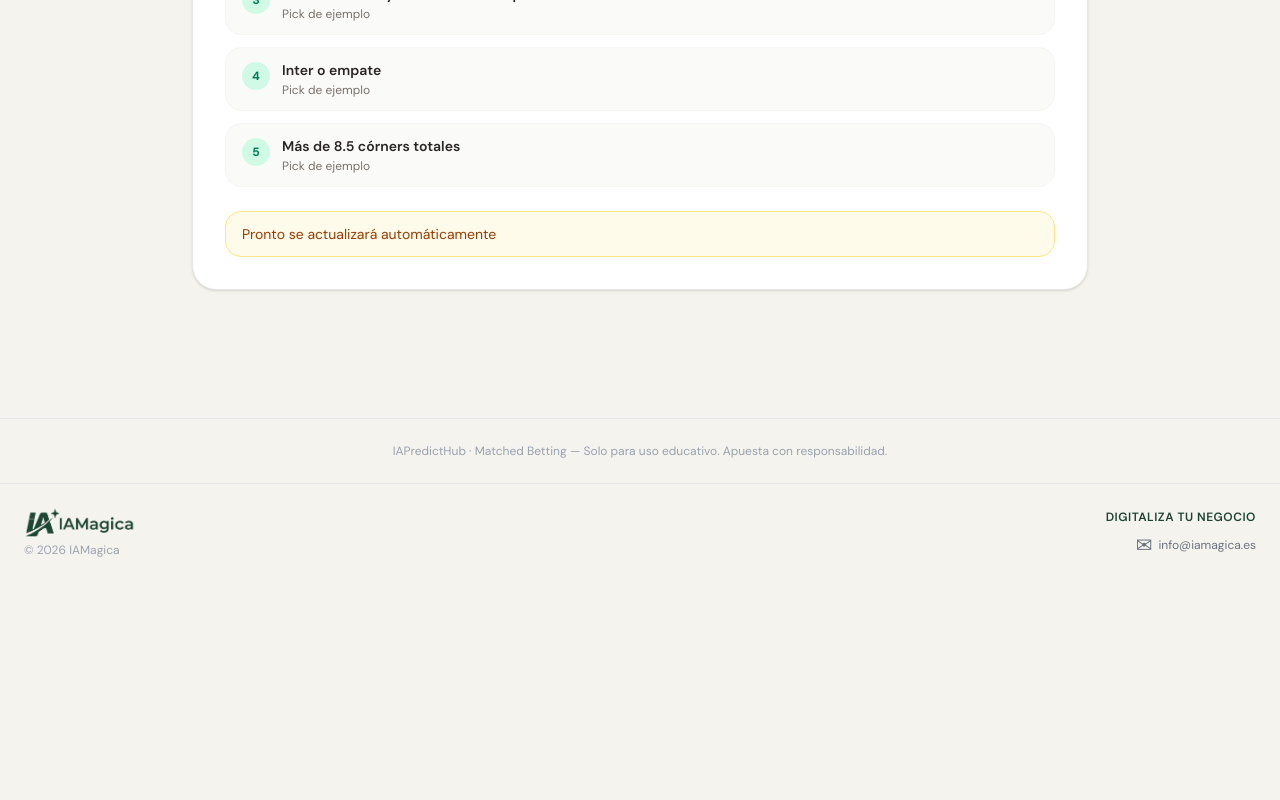
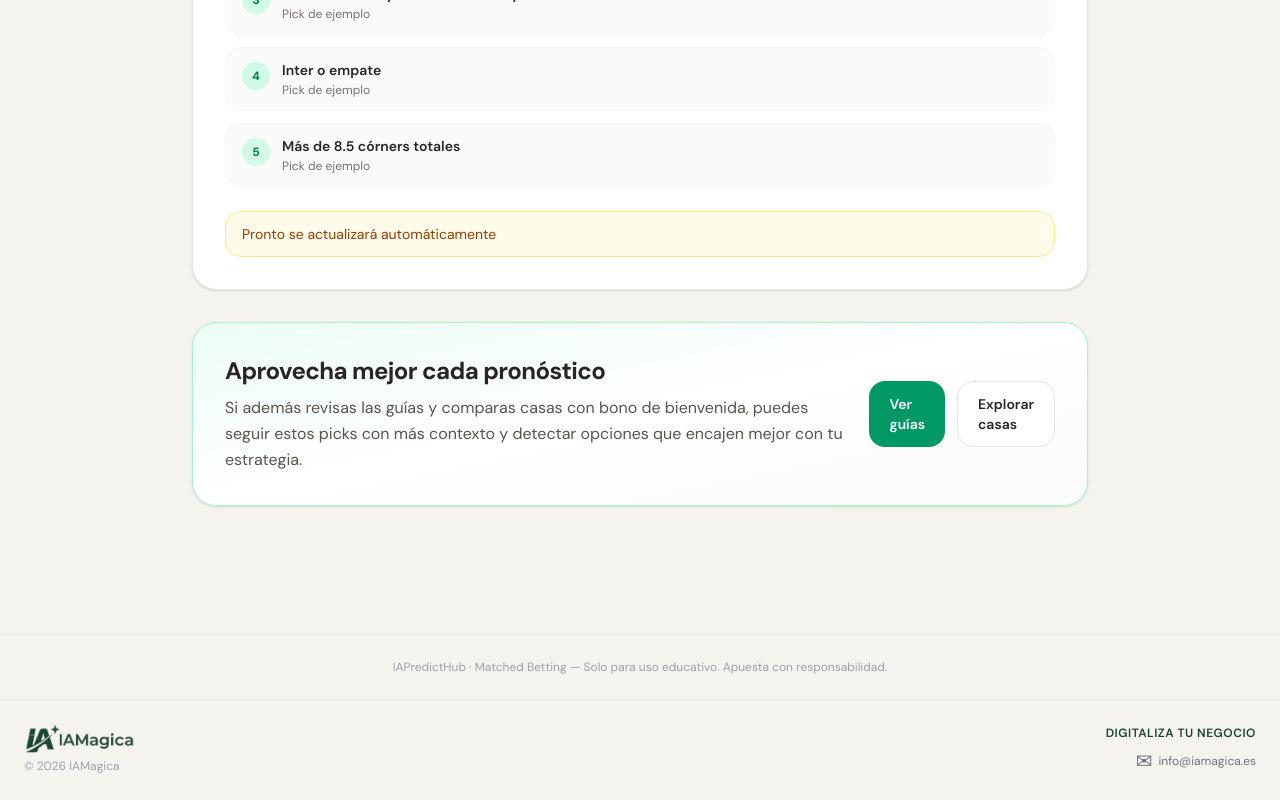
Before and after one commit to eloylt13/matched-betting-app, a Next.js app: page /pronosticos in a window 1280 px wide. Shown: the part 709-1509 px from the top of the page. Before the commit the page ends 1293 px from the top, so only its background shows below. Built offline with nearby package versions, Linux system fonts and the light colour scheme; a web font is replaced by a local one.

Commit message:
feat: add bonos and casas ctas to pronosticos

```diff
--- a/app/pronosticos/page.tsx
+++ b/app/pronosticos/page.tsx
@@ -1,4 +1,6 @@
 import type { Metadata } from 'next'
+
+import Link from 'next/link'
 
 export const metadata: Metadata = {
   title: 'Combinada diaria gratis | IAPredictHub',
@@ -80,6 +82,34 @@ export default function PronosticosPage() {
             </div>
           </div>
         </section>
+
+        <section className="rounded-3xl border border-emerald-200 bg-gradient-to-br from-emerald-50 via-white to-stone-50 px-6 py-6 shadow-sm sm:px-8 sm:py-8">
+          <div className="flex flex-col gap-5 lg:flex-row lg:items-center lg:justify-between">
+            <div className="max-w-2xl">
+              <h2 className="text-2xl font-bold tracking-tight text-stone-800">
+                Aprovecha mejor cada pronóstico
+              </h2>
+              <p className="mt-2 text-sm leading-relaxed text-stone-600 sm:text-base">
+                Si además revisas las guías y comparas casas con bono de bienvenida, puedes seguir estos picks con más contexto y detectar opciones que encajen mejor con tu estrategia.
+              </p>
+            </div>
+
+            <div className="flex w-full flex-col gap-3 sm:w-auto sm:flex-row">
+              <Link
+                href="/guias"
+                className="inline-flex min-h-12 items-center justify-center rounded-2xl bg-emerald-600 px-5 py-3 text-sm font-semibold text-white transition hover:bg-emerald-700"
+              >
+                Ver guías
+              </Link>
+              <Link
+                href="/casas"
+                className="inline-flex min-h-12 items-center justify-center rounded-2xl border border-stone-200 bg-white px-5 py-3 text-sm font-semibold text-stone-800 transition hover:border-emerald-300 hover:text-emerald-700"
+              >
+                Explorar casas
+              </Link>
+            </div>
+          </div>
+        </section>
       </div>
     </div>
   )
```
